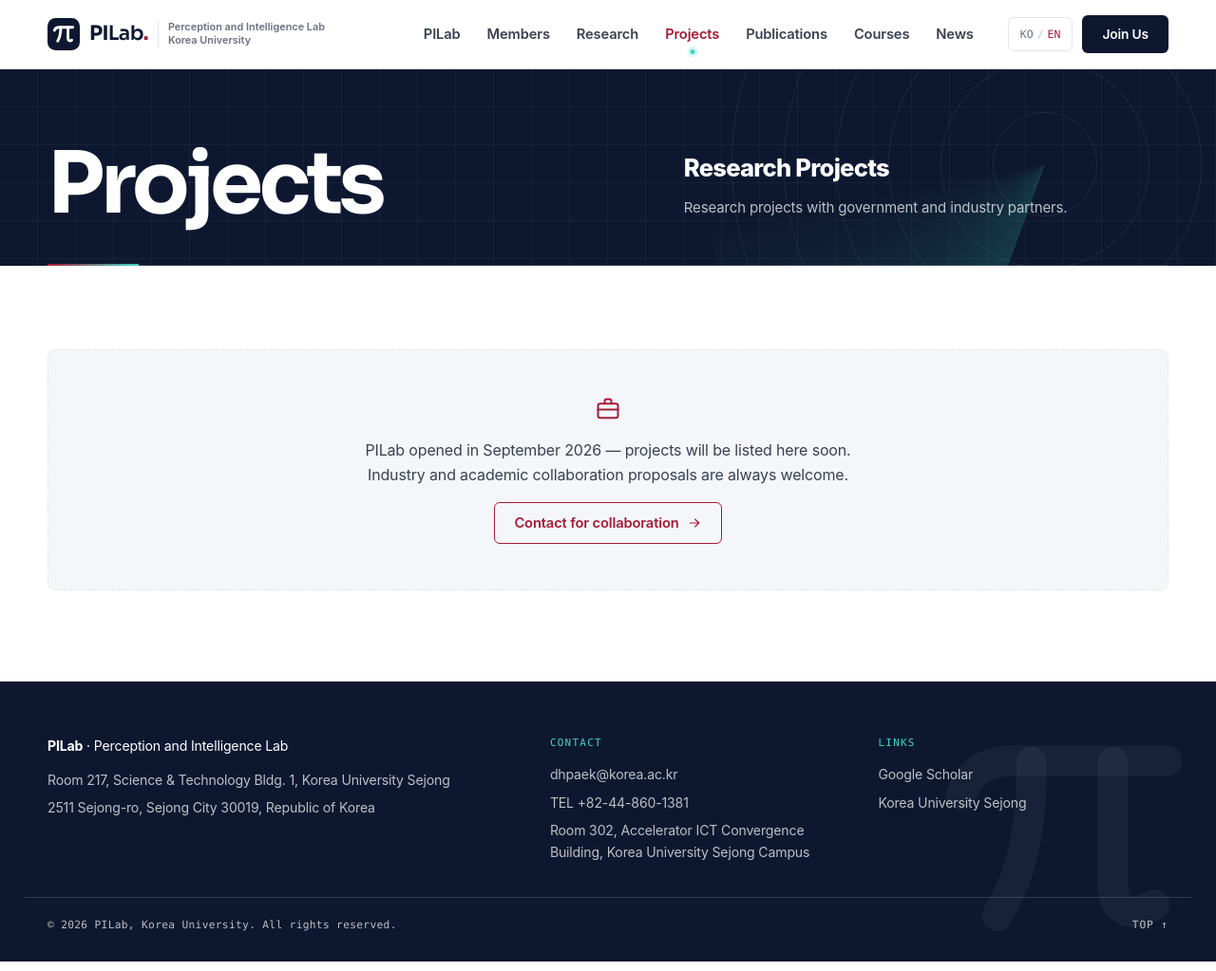
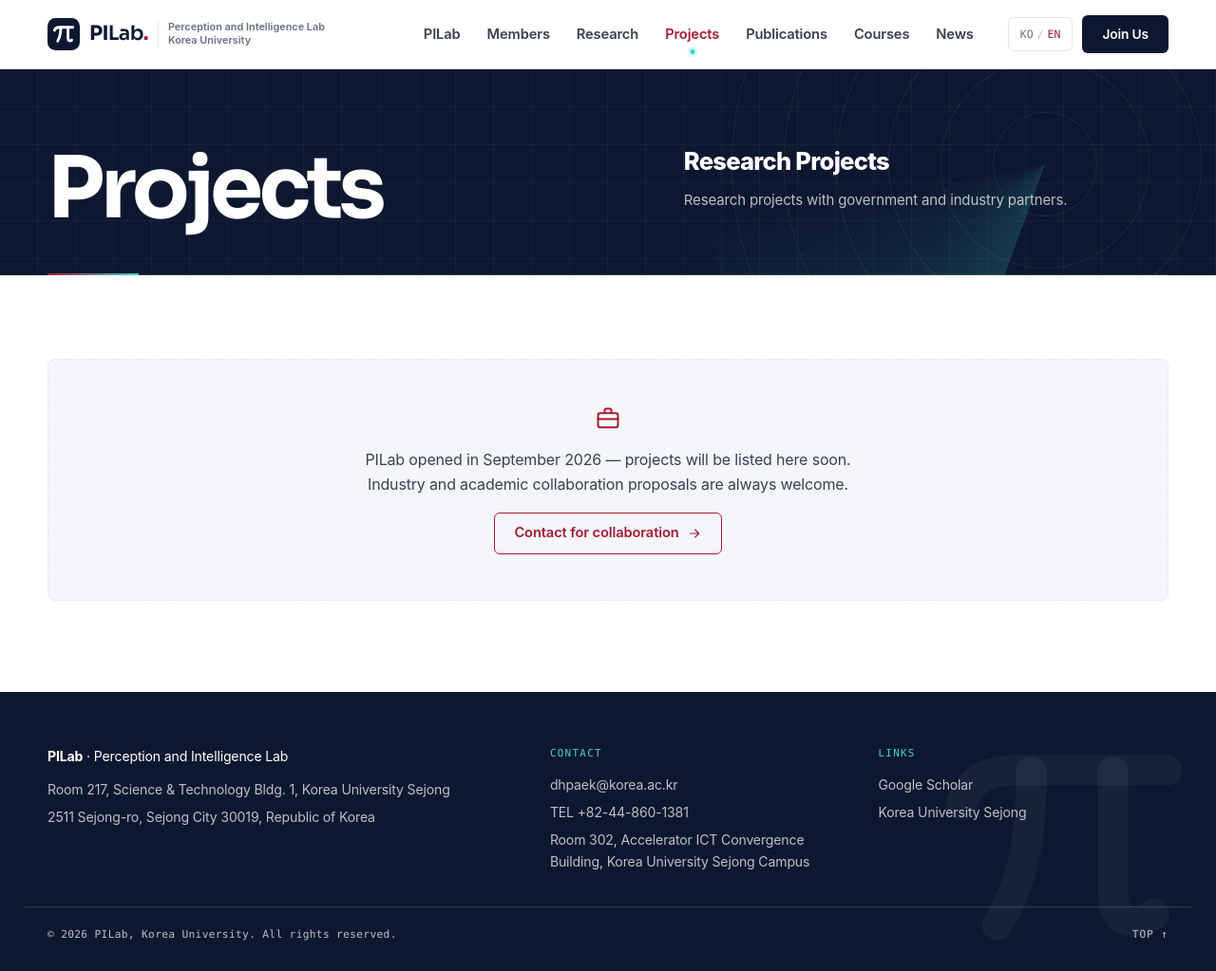
Before and after one commit to dh-paek/pilab, a Jekyll site: the page built from projects.html, in a window 1280 px wide and 1023 px high. Shown: the whole window at 95% size. Built offline with Jekyll 4.4.1, drawn with Linux system fonts in a browser that asks for light colours; some web fonts are replaced.

Commit message:
Uniform page header height across menu pages
Co-Authored-By: Claude Opus 5.5 <noreply@anthropic.com>
Claude-Session: https://claude.ai/code/session_01866X6wmYg1pRh7yHirmmvy

```diff
--- a/assets/css/main.css
+++ b/assets/css/main.css
@@ -366,7 +366,8 @@ html[data-lang="ko"] .hero-title { font-family: var(--font-sans); font-weight: 8
 .page-hero-big { font-family: var(--font-display); font-weight: 700; font-size: clamp(3rem, 7vw, 5.6rem); line-height: 1; letter-spacing: -0.05em; }
 .page-hero-meta { display: grid; gap: 8px; }
 .page-hero-title { font-size: 1.6rem; font-weight: 800; letter-spacing: -0.03em; }
-.page-hero-desc { color: var(--on-dark-2); font-size: .94rem; max-width: 44ch; }
+.page-hero-desc { color: var(--on-dark-2); font-size: .94rem; max-width: 44ch; min-height: 2lh; }   /* 설명이 1줄이어도 2줄 자리 확보 → 메뉴마다 상단 높이 동일 */
+@media (max-width: 400px) { html[data-lang="en"] .page-hero-desc { min-height: 3lh; } }   /* 아주 좁은 화면의 영문 설명은 최대 3줄 */
 .page-hero-bar { display: block; height: 1px; background: var(--navy-line); position: relative; margin-bottom: 0; }
 .page-hero-bar::before { content: ""; position: absolute; left: 0; top: -1px; width: 96px; height: 3px; background: var(--grad); }
 .page-hero + .page-content { }
```
